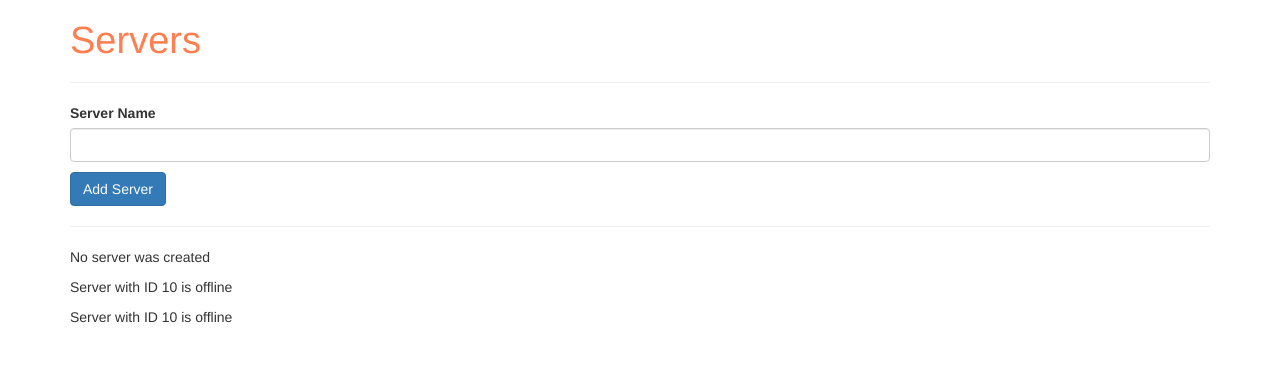
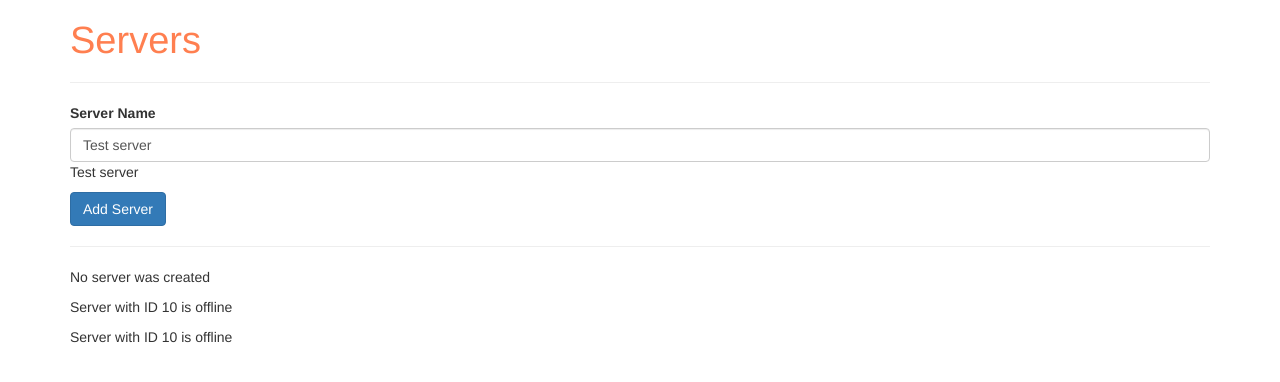
Before and after one commit to carlwood/angular-udemy, an Angular app: page / in a window 1280 px wide. Shown: the top 382 px of the page. Built offline with nearby package versions, Linux system fonts and the light colour scheme.

Commit message:
Two-way binding with serverName

```diff
--- a/src/app/servers/servers.component.html
+++ b/src/app/servers/servers.component.html
@@ -1,8 +1,12 @@
 <label>Server Name</label>
+<!-- <input
+  type="text"
+  class="form-control"
+  (input)="onUpdateServerName($event)"> -->
 <input
   type="text"
   class="form-control"
-  (input)="onUpdateServerName($event)">
+  [(ngModel)]="serverName">
   <p>{{serverName}}</p>
 <button
   class="btn btn-primary"
--- a/src/app/servers/servers.component.ts
+++ b/src/app/servers/servers.component.ts
@@ -9,7 +9,7 @@
 
   allowNewServer = false
   serverCreationStatus = 'No server was created'
-  serverName = ''
+  serverName = 'Test server'
 
   constructor() {
     setTimeout(() => {
```
